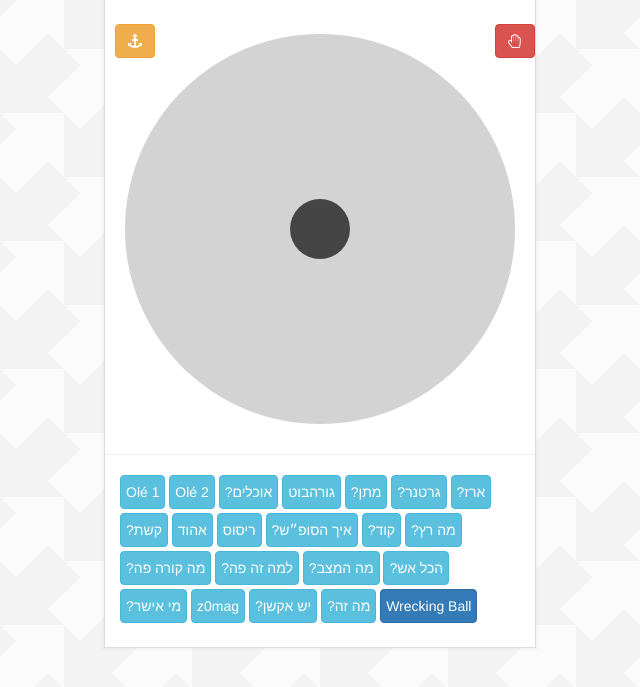
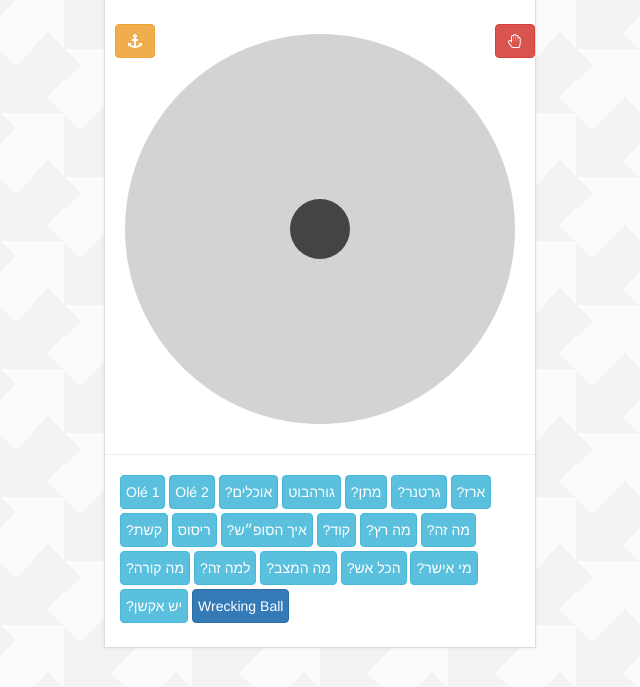
Before and after one commit to rot-13/gurabot, a plain HTML site: page public/index.html in a window 1280 px wide. Shown: the part 79-766 px from the top of the page, without its empty margins (320-960 px from the left). Drawn offline with nearby package versions, Linux system fonts and the light colour scheme; no server answers.

Commit message:
More stuff

```diff
--- a/behaviors.json
+++ b/behaviors.json
@@ -10,7 +10,6 @@
 	"gartner":     ["🎵", "$SEARCH"],
 	"eifo_erez":   ["🎵", "$SEARCH"],
 	"keshet":      ["🎵", "$SEARCH"],
-	"ani_ehod":    ["🎵"],
 	"risus":       ["🎵"],
 	"sofash":      ["🎵"],
 	"kotvim_code": ["🎵"],
@@ -20,7 +19,6 @@
 	"ma_hamatzav": ["🎵"],
 	"akol_esh":    ["🎵"],
 	"mi_isher":    ["🎵"],
-	"zomag":       ["🎵"],
 	"action":      ["🎵"],
 	"wow":         ["🎵", "▼[100]/2000"],
 
--- a/public/index.html
+++ b/public/index.html
@@ -72,19 +72,17 @@
 						<button type="button" class="btn btn-info btn-snd btn-sfx" data-snd-id="gartner">?גרטנר</button>
 						<button type="button" class="btn btn-info btn-snd btn-sfx" data-snd-id="eifo_erez">?ארז</button>
 						<button type="button" class="btn btn-info btn-snd btn-sfx" data-snd-id="keshet">?קשת</button>
-						<button type="button" class="btn btn-info btn-snd btn-sfx" data-snd-id="ani_ehod">אהוד</button>
 						<button type="button" class="btn btn-info btn-snd btn-sfx" data-snd-id="risus">ריסוס</button>
 						<button type="button" class="btn btn-info btn-snd btn-sfx" data-snd-id="sofash">?איך הסופ״ש</button>
 						<button type="button" class="btn btn-info btn-snd btn-sfx" data-snd-id="kotvim_code">?קוד</button>
 						<button type="button" class="btn btn-info btn-snd btn-sfx" data-snd-id="ma_ratz">?מה רץ</button>
-						<button type="button" class="btn btn-info btn-snd btn-sfx" data-snd-id="ma_kore_po">?מה קורה פה</button>
-						<button type="button" class="btn btn-info btn-snd btn-sfx" data-snd-id="lama_ze_po">?למה זה פה</button>
+						<button type="button" class="btn btn-info btn-snd btn-sfx" data-snd-id="wow">?מה זה</button>
+						<button type="button" class="btn btn-info btn-snd btn-sfx" data-snd-id="ma_kore_po">?מה קורה</button>
+						<button type="button" class="btn btn-info btn-snd btn-sfx" data-snd-id="lama_ze_po">?למה זה</button>
 						<button type="button" class="btn btn-info btn-snd btn-sfx" data-snd-id="ma_hamatzav">?מה המצב</button>
 						<button type="button" class="btn btn-info btn-snd btn-sfx" data-snd-id="akol_esh">?הכל אש</button>
 						<button type="button" class="btn btn-info btn-snd btn-sfx" data-snd-id="mi_isher">?מי אישר</button>
-						<button type="button" class="btn btn-info btn-snd btn-sfx" data-snd-id="zomag">z0mag</button>
 						<button type="button" class="btn btn-info btn-snd btn-sfx" data-snd-id="action">?יש אקשן</button>
-						<button type="button" class="btn btn-info btn-snd btn-sfx" data-snd-id="wow">?מה זה</button>
 						<button type="button" class="btn btn-primary btn-command btn-sfx" data-cmd-id="songs/wrecking_ball">Wrecking Ball</button>
 					</div>
 				</div>
```
Also changed, not shown: 2 other files.
